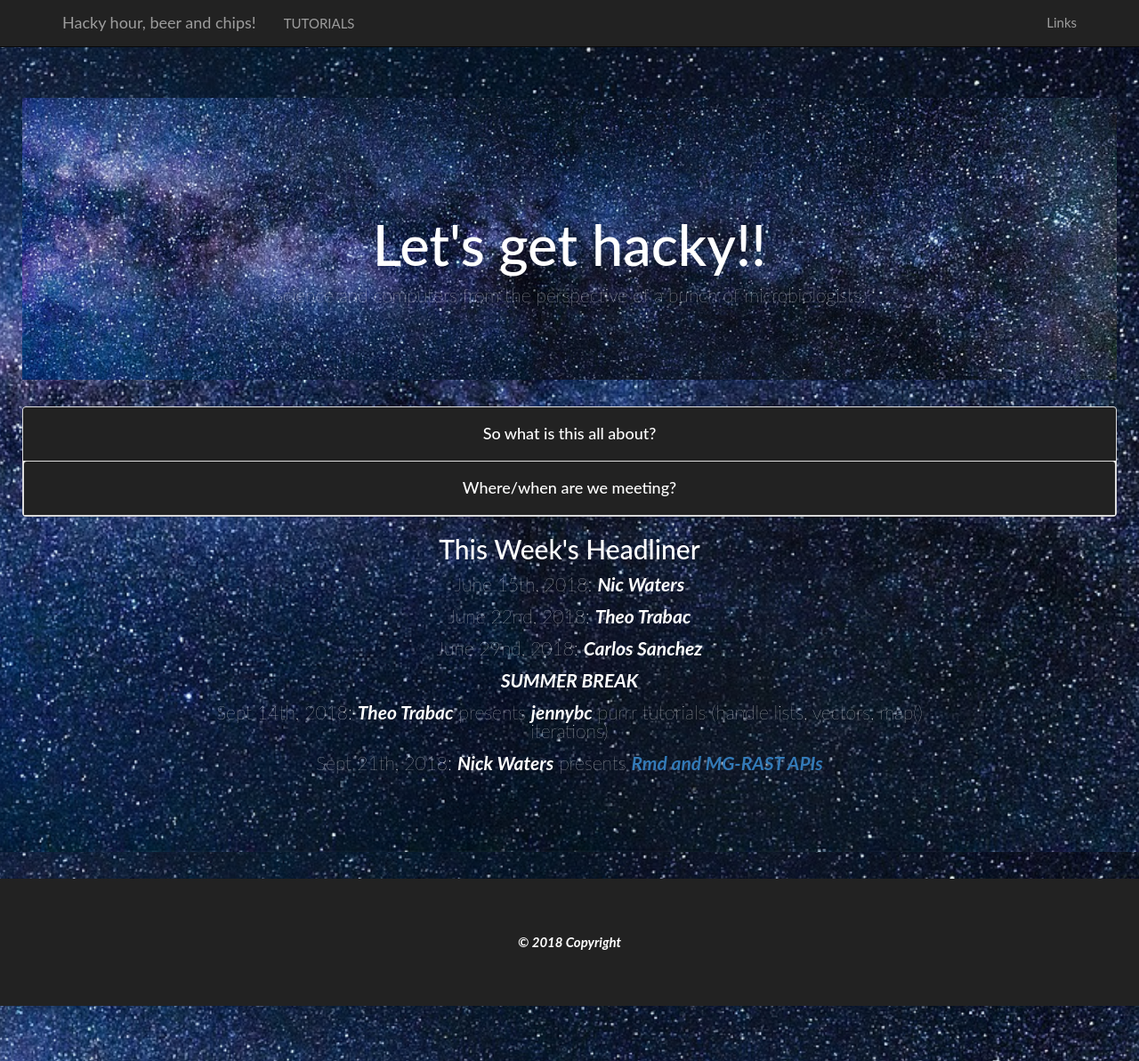
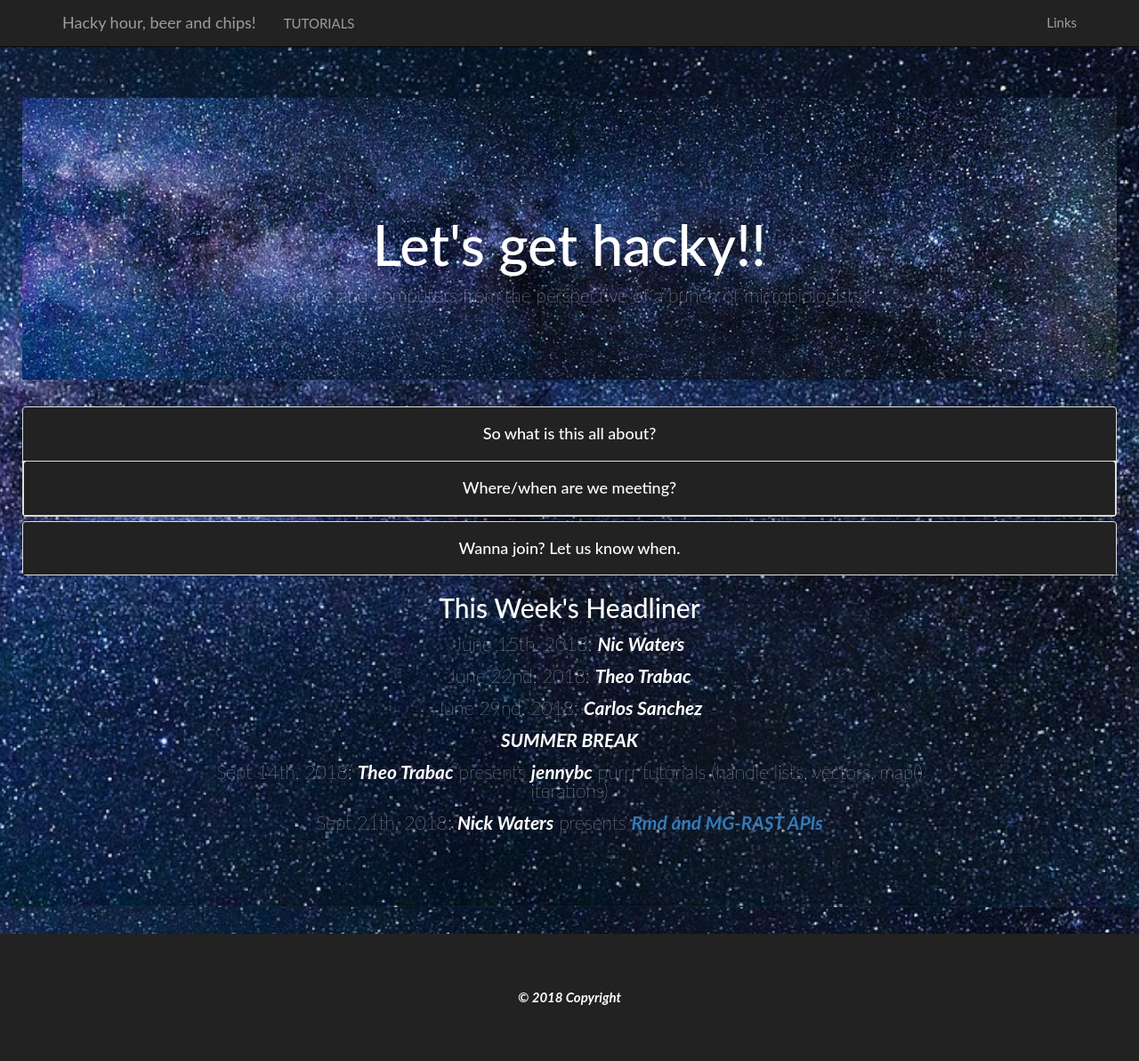
Before and after one commit to NUIGhackyhour/NUIGhackyhour.github.io, a Jekyll site: the page built from index.html, in a window 1280 px wide and 1193 px high. Shown: the whole window at 89% size. Built offline with Jekyll 4.4.1, drawn with Linux system fonts in a browser that asks for light colours; nearby versions of some CDN libraries.

Commit message:
Update index.html

```diff
--- a/index.html
+++ b/index.html
@@ -23,9 +23,7 @@
     </div>
     <div class="panel-collapse collapse" role="tabpanel" aria-labelledby="about">
       <div class="panel-body">
-        <p style="color:Black">We all use computers for our work, whether it is for data entry, writing code, ordering supplies, writing papers, etc.  The goal of this group is to meet and
-          <li><strong>learn about new tools</strong> </li>
-          <li><strong>help each other troubleshoot any issues.</strong> </li>
+        <p style="color:Black">We all use computers for our work, whether it is for data entry, writing code, ordering supplies, writing papers, etc.  The goal of this group is to meet and <strong>learn about new tools, help each other troubleshoot any issues.</strong>
         </p>
       </div>
     </div>
@@ -40,7 +38,24 @@
     <div class="panel-collapse collapse" role="tabpanel" aria-labelledby="whenwher">
       <div class="panel-body">
         <p style="color:Black">
-          Every Friday, 16:00-17:30, at Sult/The College Bar
+          Every Friday, 16:30-17:30, at Sult/The College Bar or the McCay Library in the microbiology department according to the number of people attending
+        </p>
+      </div>
+    </div>
+  </div>
+</div>
+  <div class="panel panel-default">
+    <div class="panel-heading" role="tab">
+      <h4 class="panel-title">
+        <h4 class="collapsed" role="button" data-toggle="collapse" data-parent="#accordion" href="#collapseThree" aria-expanded="false" aria-controls="collapseThree">
+          Wanna join? Let us know when.
+        </h4>
+      </h4>
+    </div>
+    <div class="panel-collapse collapse" role="tabpanel" aria-labelledby="whenwher">
+      <div class="panel-body">
+        <p style="color:Black">
+          <a href="https://doodle.com/poll/6a3vw8dqvwuiaxis">Book in with Doodle</a>
         </p>
       </div>
     </div>
```
